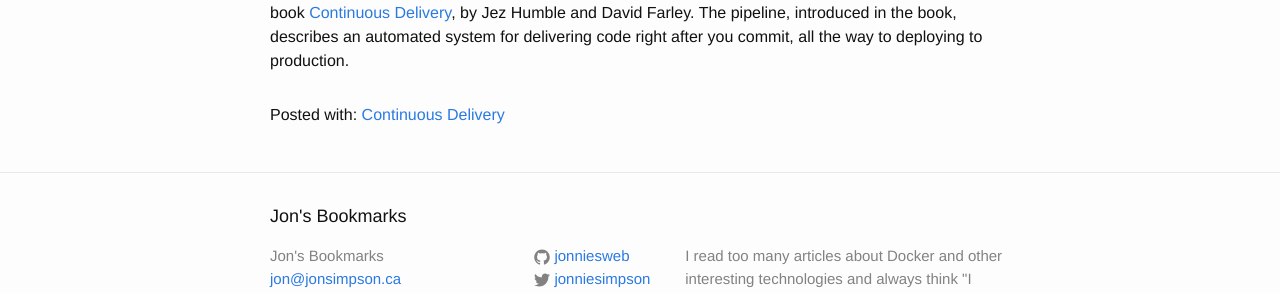
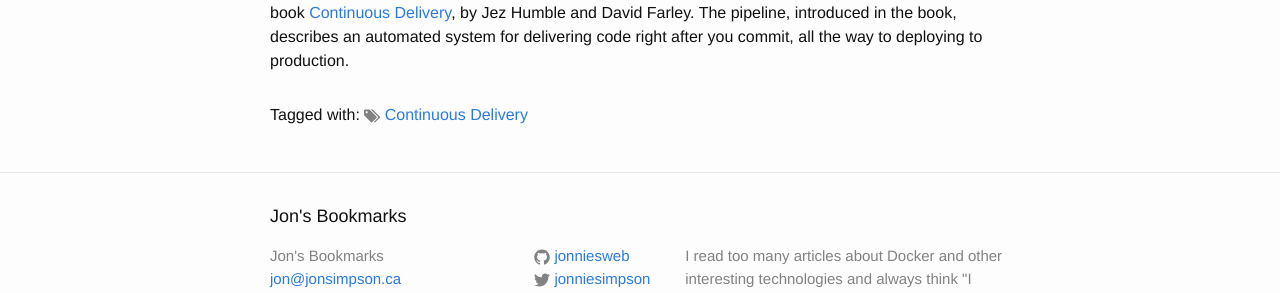
Before and after one commit to jonniesweb/Bookmarks, a Jekyll site: the page built from _posts/2015-12-23-continuous-delivery-anatomy-of-the-deployment-pipeline.markdown, in a window 1280 px wide. Shown: the part 289-582 px from the top of the page. Built offline with Jekyll 4.4.1, drawn with Linux system fonts in a browser that asks for light colours.

Commit message:
added tag icons to bottom of post

```diff
--- a/_layouts/post.html
+++ b/_layouts/post.html
@@ -14,11 +14,11 @@ layout: default
 
   {% assign post = page %}
   {% if post.tags.size > 0 %}
-    {% capture tags_content %}Posted with{% if post.tags.size == 1 %}<i class="fa fa-tag"></i>{% else %}<i class="fa fa-tags"></i>{% endif %}: {% endcapture %}
+    {% capture tags_content %}Tagged with: {% endcapture %}
     {% for post_tag in post.tags %}
       {% assign tag = site.data.tags[post_tag] %}
       {% capture tags_content_temp %}{{ tags_content }}
-        <a href="/tag/{{ post_tag }}/">{% if tag %}{{ tag.name }}{% else %}{{ post_tag }}{% endif %}</a>{% if forloop.last == false %}, {% endif %}
+        <a href="/tag/{{ post_tag }}/">{% include tag.html tag=post_tag %}</a>{% if forloop.last == false %}, {% endif %}
       {% endcapture %}
       {% assign tags_content = tags_content_temp %}
     {% endfor %}
```
